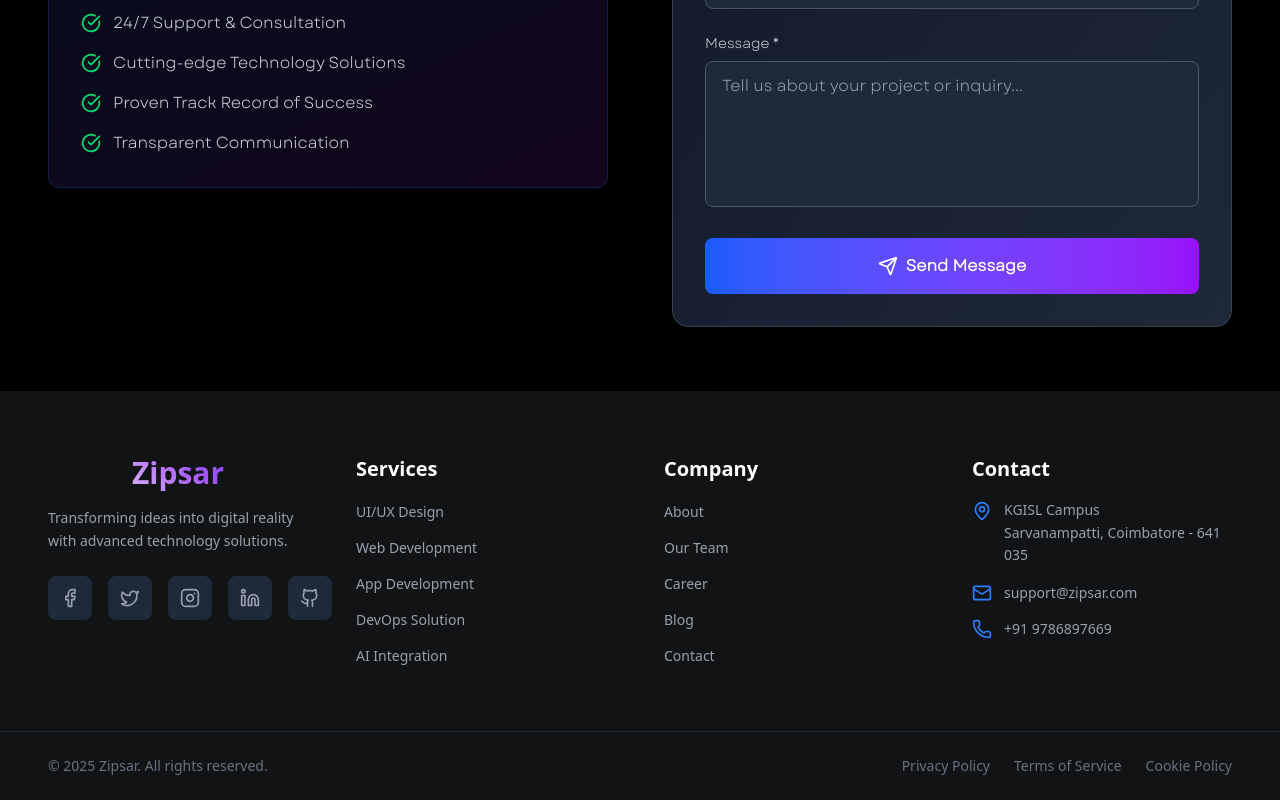
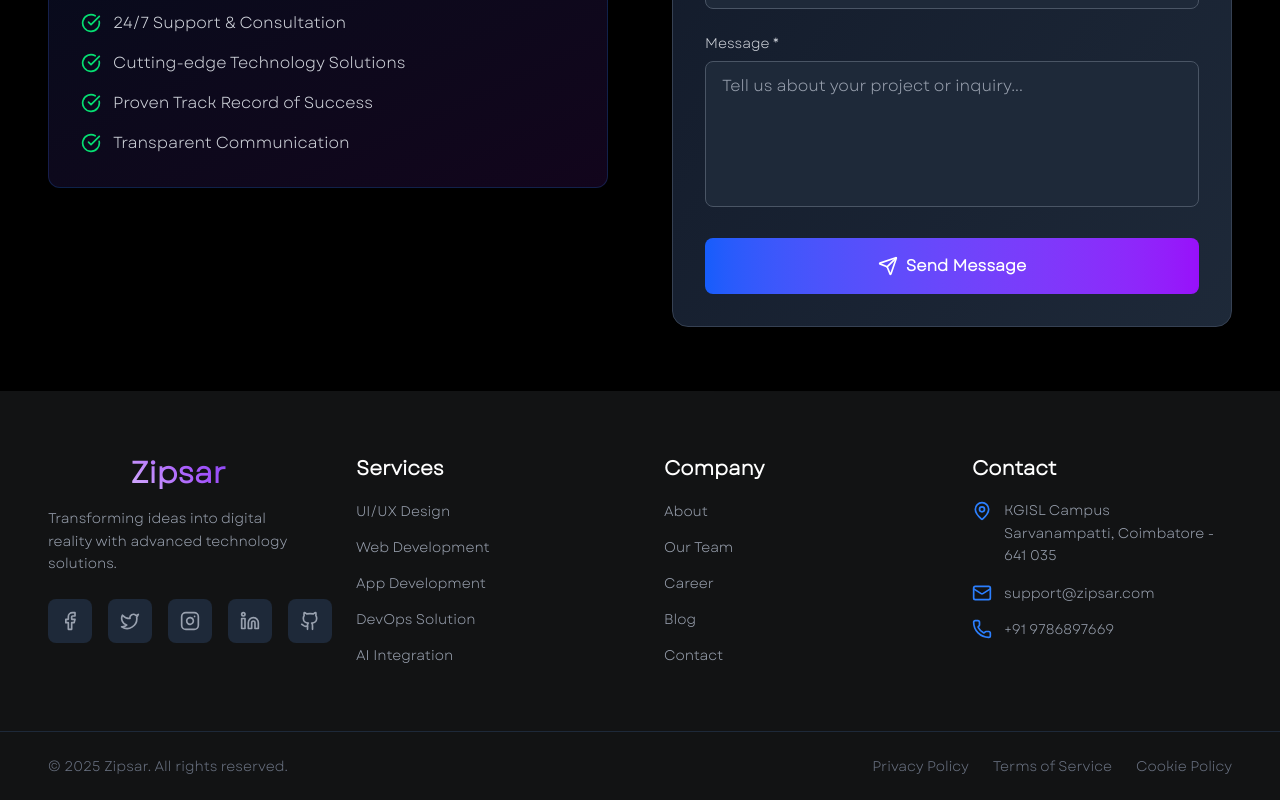
Before and after one commit to zipsar-hub/zipsar-website-v1, a React (Vite) app: page / in a window 1280 px wide. Shown: the part 3711-4511 px from the top of the page. Built offline with nearby package versions, Linux system fonts and the light colour scheme.

Commit message:
feat: update Footer component styles and enhance GradientText for branding

```diff
--- a/src/Components/Common/Footer.jsx
+++ b/src/Components/Common/Footer.jsx
@@ -13,7 +13,7 @@
 
 const Footer = () => {
   return (
-    <footer className="w-full bg-[#121314] font-sans">
+    <footer className="w-full bg-[#121314] font-button">
       {/* Main Footer Content */}
       <div className="px-6 md:px-12 py-16">
         <div className="max-w-7xl mx-auto">
@@ -22,7 +22,9 @@
             <div className="space-y-6">
               <div>
                 <h3 className="text-3xl font-bold text-white mb-4">
-                  <GradientText textAlign="left">Zipsar</GradientText>
+                  <GradientText textAlign="left" className="font-bold">
+                    Zipsar
+                  </GradientText>
                 </h3>
                 <p className="text-gray-400 text-sm leading-relaxed">
                   Transforming ideas into digital reality with advanced
```
